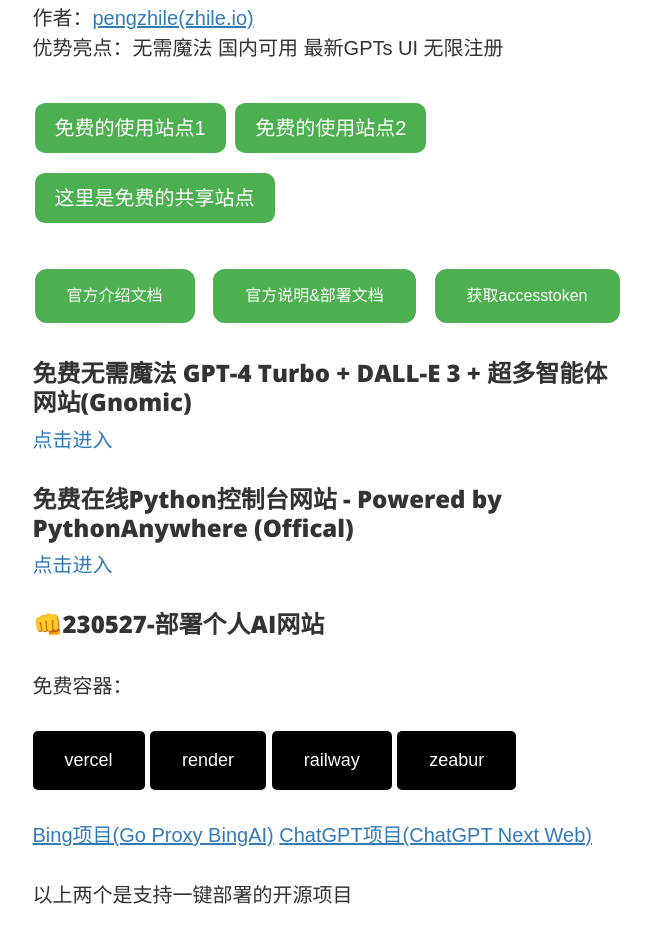
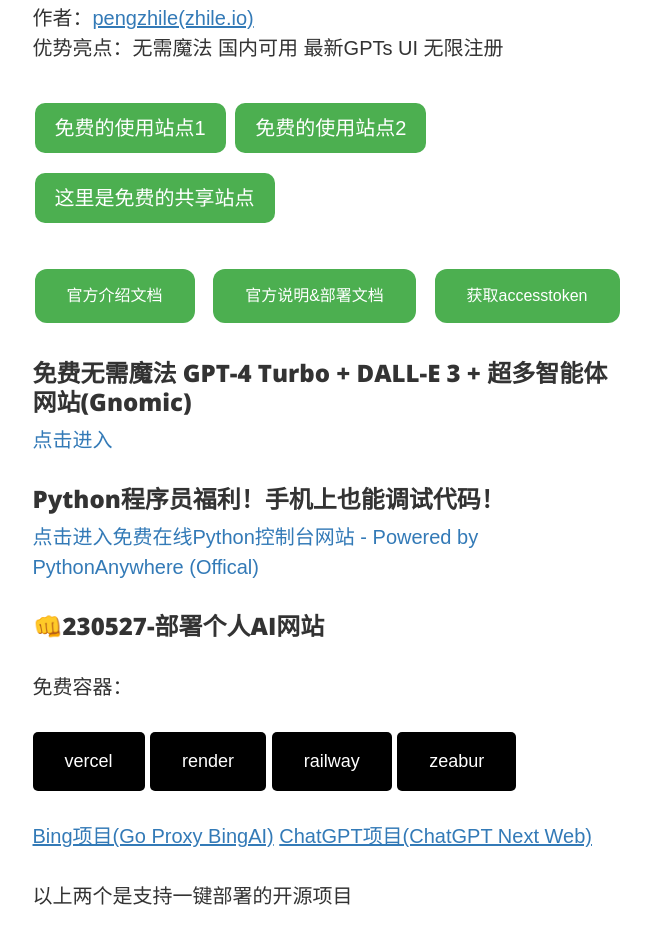
Before and after one commit to YHX2010/YHX2010.github.io, a plain HTML site: page post.html in a window 1280 px wide. Shown: the part 1015-1959 px from the top of the page, without its empty margins (313-964 px from the left). Drawn offline with nearby package versions, Linux system fonts and the light colour scheme.

Commit message:
Update post.html

```diff
--- a/post.html
+++ b/post.html
@@ -187,8 +187,8 @@
 <a href="https://gnomic.cn" target="_blank" >点击进入</a>
 
 <br><br>
-	  <h1><strong>免费在线Python控制台网站 - Powered by PythonAnywhere (Offical)</strong></h1>
-<a href="https://console.python.org/python-dot-org-console/console_frame/" target="_blank" >点击进入</a>
+	  <h1><strong>Python程序员福利！手机上也能调试代码！</strong></h1>
+<a href="https://console.python.org/python-dot-org-console/console_frame/" target="_blank" >点击进入免费在线Python控制台网站 - Powered by PythonAnywhere (Offical)</a>
 
 <br><br>
     <h1><strong>👊230527-部署个人AI网站</strong></h1>
```
